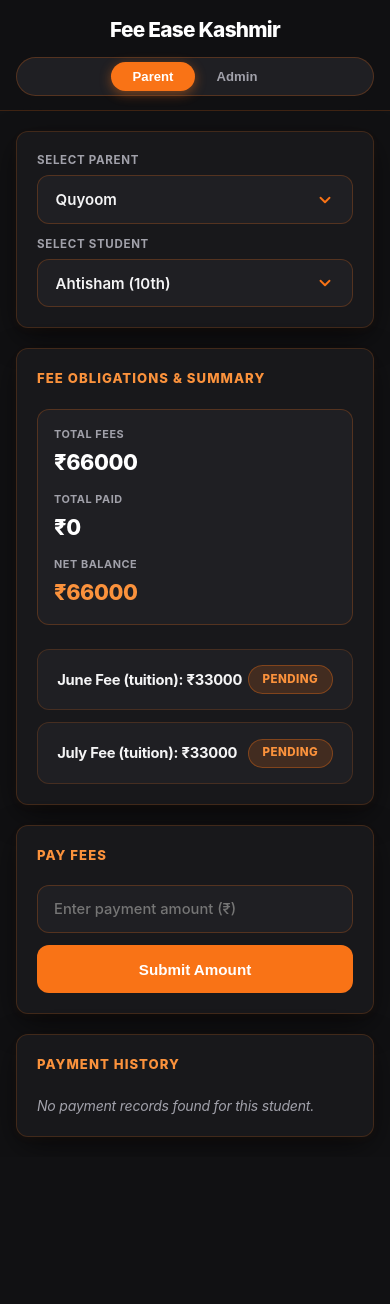
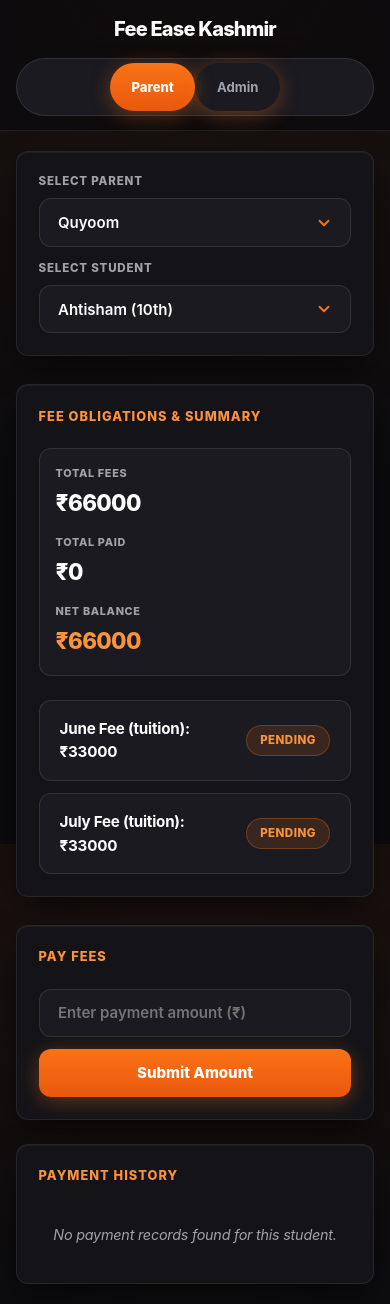
Before and after one commit to Ahtisham-1/fee-ease-react, a React (Vite) app: page / in a window 390 px wide. Before the commit the page ends 1157 px from the top, so only its background shows below. Built offline with nearby package versions, Linux system fonts and the light colour scheme.

Commit message:
style: apply whole-app Linear-grade obsidian and sunset orange design system

```diff
--- a/src/App.tsx
+++ b/src/App.tsx
@@ -323,8 +323,6 @@ function App() {
   const [editingStudent, setEditingStudent] = useState<Student | null>(null);
   const [isEditModalOpen, setIsEditModalOpen] = useState(false);
   const [inputAssignFees, setInputAssignFees] = useState(1500);
-
-  // const [showStudents, setShowStudents] = useState("");
   const [gradeClasses, setGradeClasses] = useState("1st");
 
   const filteredStudent = studentList.filter(
--- a/src/index.css
+++ b/src/index.css
@@ -1,38 +1,53 @@
-@import url('https://fonts.googleapis.com/css2?family=Inter:wght@400;500;600;700;800;900&display=swap');
+@import url('https://fonts.googleapis.com/css2?family=Plus+Jakarta+Sans:wght@400;500;600;700;800&family=Inter:wght@400;500;600;700;800;900&display=swap');
 
 :root {
-  /* Obsidian Dark & Vibrant Sunset Orange Palette */
-  --bg-color: #111113;
-  --card-bg: #18181b;
-  --card-border: rgba(249, 115, 22, 0.18);
+  /* Ultra-Premium Obsidian & Sunset Orange Palette */
+  --bg-color: #0b0b0e;
+  --bg-gradient: radial-gradient(circle at 50% -10%, rgba(249, 115, 22, 0.09) 0%, rgba(11, 11, 14, 0) 65%);
 
-  /* Glowing Warm Ambient Shadows */
-  --card-shadow: 0 10px 32px -4px rgba(0, 0, 0, 0.6), 0 2px 10px -2px rgba(249, 115, 22, 0.08);
-  --card-shadow-hover: 0 20px 48px -6px rgba(0, 0, 0, 0.8), 0 4px 18px -2px rgba(249, 115, 22, 0.22);
+  --card-bg: #141418;
+  --card-bg-hover: #18181e;
+  --card-border: rgba(255, 255, 255, 0.08);
+  --card-border-hover: rgba(249, 115, 22, 0.35);
 
+  /* Ambient High-End Shadows */
+  --card-shadow: 0 12px 36px -8px rgba(0, 0, 0, 0.75), inset 0 1px 0 rgba(255, 255, 255, 0.05);
+  --card-shadow-hover: 0 20px 48px -6px rgba(0, 0, 0, 0.9), 0 0 20px rgba(249, 115, 22, 0.12), inset 0 1px 0 rgba(255, 255, 255, 0.08);
+
+  /* Primary Orange Gradient */
   --accent-color: #f97316;
   --accent-hover: #fb923c;
   --accent-active: #ea580c;
+  --accent-gradient: linear-gradient(180deg, #f97316 0%, #ea580c 100%);
+  --accent-glow: 0 4px 20px rgba(249, 115, 22, 0.35);
 
-  --text-primary: #f4f4f5;
+  /* High-Contrast Crystal Typography */
+  --text-primary: #ffffff;
   --text-secondary: #a1a1aa;
   --text-muted: #71717a;
 
-  --input-bg: #1f1f23;
-  --input-border: rgba(249, 115, 22, 0.24);
+  /* Inputs & Controls */
+  --input-bg: #1a1a20;
+  --input-bg-focus: #202028;
+  --input-border: rgba(255, 255, 255, 0.1);
+  --input-border-focus: #f97316;
 
-  --success-bg: rgba(34, 197, 94, 0.16);
+  /* Status Indicator Badges */
+  --success-bg: rgba(34, 197, 94, 0.14);
   --success-text: #4ade80;
-  --warning-bg: rgba(249, 115, 22, 0.16);
+  --success-border: rgba(74, 222, 128, 0.25);
+
+  --warning-bg: rgba(249, 115, 22, 0.14);
   --warning-text: #fb923c;
+  --warning-border: rgba(249, 115, 22, 0.3);
 
   --radius-sm: 8px;
   --radius-md: 12px;
   --radius-lg: 18px;
   --radius-pill: 9999px;
 
-  --ease-apple: cubic-bezier(0.16, 1, 0.3, 1);
-  --transition: all 0.25s var(--ease-apple);
+  --ease-spring: cubic-bezier(0.16, 1, 0.3, 1);
+  --transition: all 0.22s var(--ease-spring);
 }
 
 * {
@@ -43,16 +58,18 @@
 
 body {
   background-color: var(--bg-color);
+  background-image: var(--bg-gradient);
+  background-attachment: fixed;
   color: var(--text-primary);
-  font-family: -apple-system, BlinkMacSystemFont, 'SF Pro Display', 'SF Pro Text', 'Inter', system-ui, sans-serif;
+  font-family: -apple-system, BlinkMacSystemFont, 'Plus Jakarta Sans', 'SF Pro Display', 'Inter', system-ui, sans-serif;
   -webkit-font-smoothing: antialiased;
   -moz-osx-font-smoothing: grayscale;
   min-height: 100vh;
-  line-height: 1.5;
+  line-height: 1.55;
   letter-spacing: -0.015em;
 }
 
-/* Layout */
+/* App Container Layout */
 .app-container {
   min-height: 100vh;
   display: flex;
@@ -60,7 +77,7 @@ body {
 }
 
 .main-content {
-  max-width: 1140px;
+  max-width: 1160px;
   width: 100%;
   margin: 0 auto;
   padding: 2.5rem 1.5rem;
@@ -74,14 +91,14 @@ body {
 
 .parent-grid {
   display: grid;
-  grid-template-columns: 1fr 1fr;
+  grid-template-columns: 1.15fr 0.85fr;
   gap: 1.75rem;
 }
 
 @media (max-width: 900px) {
   .parent-grid {
     grid-template-columns: 1fr;
-    gap: 1.25rem;
+    gap: 1.5rem;
   }
 }
 
@@ -92,19 +109,12 @@ body {
   gap: 1.75rem;
 }
 
-@media (max-width: 600px) {
-  .column-left,
-  .column-right {
-    gap: 1.25rem;
-  }
-}
-
-/* Obsidian Warm Orange Cards */
+/* Linear-grade Obsidian Cards */
 .card {
   background: var(--card-bg);
   border: 1px solid var(--card-border);
   border-radius: var(--radius-lg);
-  padding: 1.75rem;
+  padding: 1.85rem;
   box-shadow: var(--card-shadow);
   transition: var(--transition);
   position: relative;
@@ -112,32 +122,35 @@ body {
 
 @media (max-width: 600px) {
   .card {
-    padding: 1.25rem;
+    padding: 1.35rem;
     border-radius: var(--radius-md);
   }
 }
 
 .card:hover {
-  border-color: rgba(249, 115, 22, 0.4);
+  border-color: var(--card-border-hover);
   box-shadow: var(--card-shadow-hover);
 }
 
 .card-title {
-  font-size: 0.82rem;
+  font-size: 0.8rem;
   font-weight: 800;
   text-transform: uppercase;
   letter-spacing: 0.08em;
   color: #fb923c;
-  margin-bottom: 1.25rem;
+  margin-bottom: 1.35rem;
+  display: flex;
+  align-items: center;
+  gap: 0.5rem;
 }
 
-/* Header Component */
+/* Sticky Frosted Header */
 .header-bar {
-  background: rgba(17, 17, 19, 0.88);
-  backdrop-filter: blur(24px) saturate(180%);
-  -webkit-backdrop-filter: blur(24px) saturate(180%);
-  border-bottom: 1px solid rgba(249, 115, 22, 0.2);
-  padding: 1.1rem 1.5rem;
+  background: rgba(11, 11, 14, 0.82);
+  backdrop-filter: blur(28px) saturate(190%);
+  -webkit-backdrop-filter: blur(28px) saturate(190%);
+  border-bottom: 1px solid rgba(255, 255, 255, 0.08);
+  padding: 1rem 1.5rem;
   position: sticky;
   top: 0;
   z-index: 100;
@@ -150,7 +163,7 @@ body {
 }
 
 .header-inner {
-  max-width: 1140px;
+  max-width: 1160px;
   margin: 0 auto;
   display: flex;
   justify-content: space-between;
@@ -160,25 +173,30 @@ body {
 @media (max-width: 600px) {
   .header-inner {
     flex-direction: column;
-    gap: 0.75rem;
+    gap: 0.85rem;
     align-items: stretch;
   }
 }
 
 .header-title {
-  font-size: 1.45rem;
+  font-size: 1.4rem;
   font-weight: 800;
   color: #ffffff;
-  letter-spacing: -0.035em;
+  letter-spacing: -0.04em;
+  display: flex;
+  align-items: center;
+  gap: 0.5rem;
 }
 
 @media (max-width: 600px) {
   .header-title {
     text-align: center;
-    font-size: 1.3rem;
+    font-size: 1.25rem;
+    justify-content: center;
   }
 }
 
+/* Segmented Role Switcher */
 .role-switcher {
   display: flex;
   background-color: var(--input-bg);
@@ -197,12 +215,13 @@ body {
   background: transparent;
   border: none;
   color: var(--text-secondary);
-  padding: 0.45rem 1.35rem;
+  padding: 0.5rem 1.35rem;
   border-radius: var(--radius-pill);
   font-weight: 700;
   font-size: 0.82rem;
   cursor: pointer;
   transition: var(--transition);
+  font-family: inherit;
 }
 
 .role-btn:hover {
@@ -210,13 +229,13 @@ body {
 }
 
 .role-btn.active {
-  background: var(--accent-color);
+  background: var(--accent-gradient);
   color: #ffffff;
   font-weight: 800;
-  box-shadow: 0 3px 12px rgba(249, 115, 22, 0.45);
+  box-shadow: var(--accent-glow);
 }
 
-/* Selectors */
+/* Selectors Group */
 .selector-group {
   display: flex;
   gap: 1rem;
@@ -225,7 +244,7 @@ body {
 @media (max-width: 600px) {
   .selector-group {
     flex-direction: column;
-    gap: 0.75rem;
+    gap: 0.85rem;
   }
 }
 
@@ -233,24 +252,24 @@ body {
   flex: 1;
   display: flex;
   flex-direction: column;
-  gap: 0.4rem;
+  gap: 0.45rem;
 }
 
 .selector-label {
   font-size: 0.72rem;
-  font-weight: 700;
+  font-weight: 800;
   text-transform: uppercase;
   color: var(--text-secondary);
-  letter-spacing: 0.06em;
+  letter-spacing: 0.07em;
 }
 
-/* Unified Custom Dropdown Styling */
+/* Modern Minimalist Form Dropdowns */
 select, .custom-select, .class-selector {
   width: 100%;
   background-color: var(--input-bg);
   border: 1px solid var(--input-border);
   color: var(--text-primary);
-  padding: 0.85rem 1.1rem;
+  padding: 0.85rem 1.15rem;
   border-radius: var(--radius-md);
   font-size: 0.94rem;
   font-weight: 600;
@@ -269,23 +288,21 @@ select, .custom-select, .class-selector {
 }
 
 select:hover, .custom-select:hover, .class-selector:hover {
-  border-color: rgba(249, 115, 22, 0.45);
-  background-color: #24242a;
+  border-color: rgba(249, 115, 22, 0.4);
+  background-color: #202028;
 }
 
 select:focus, .custom-select:focus, .class-selector:focus {
-  background-color: #27272e;
+  background-color: var(--input-bg-focus);
   border-color: var(--accent-color);
-  box-shadow: 0 0 0 3px rgba(249, 115, 22, 0.25);
+  box-shadow: 0 0 0 3px rgba(249, 115, 22, 0.2);
 }
 
-/* Dark Styled Option Items */
 select option {
-  background-color: #18181b;
-  color: #f4f4f5;
+  background-color: #141418;
+  color: #ffffff;
   font-weight: 600;
-  padding: 12px 14px;
-  font-size: 0.95rem;
+  padding: 12px;
 }
 
 /* Compact Class Dropdown */
@@ -304,14 +321,14 @@ select option {
   }
 }
 
-/* Fee Detail Component */
+/* Summary Stats Ribbon */
 .summary-stats {
   display: grid;
   grid-template-columns: repeat(3, 1fr);
   gap: 1rem;
   margin-bottom: 1.5rem;
   background: var(--input-bg);
-  padding: 1.25rem;
+  padding: 1.25rem 1.35rem;
   border-radius: var(--radius-md);
   border: 1px solid var(--input-border);
 }
@@ -319,7 +336,7 @@ select option {
 @media (max-width: 550px) {
   .summary-stats {
     grid-template-columns: 1fr;
-    gap: 0.75rem;
+    gap: 0.85rem;
     padding: 1rem;
   }
 }
@@ -331,77 +348,82 @@ select option {
 
 .stat-label {
   font-size: 0.68rem;
-  font-weight: 700;
+  font-weight: 800;
   text-transform: uppercase;
   color: var(--text-secondary);
-  letter-spacing: 0.05em;
+  letter-spacing: 0.06em;
 }
 
 .stat-value {
-  font-size: 1.35rem;
+  font-size: 1.4rem;
   font-weight: 800;
   color: #ffffff;
   margin-top: 0.25rem;
-  letter-spacing: -0.02em;
+  letter-spacing: -0.03em;
 }
 
 .stat-value.balance {
   color: #fb923c;
 }
 
-.month-list {
+/* Interactive List Items (Roster, History, Months) */
+.month-list, .history-list, .roster-list {
   list-style: none;
   display: flex;
   flex-direction: column;
   gap: 0.75rem;
 }
 
-.month-item {
+.month-item, .history-item, .roster-row {
   display: flex;
   justify-content: space-between;
   align-items: center;
-  background-color: #1f1f23;
-  border: 1px solid var(--card-border);
-  padding: 0.95rem 1.2rem;
+  background-color: var(--input-bg);
+  border: 1px solid var(--input-border);
+  padding: 1rem 1.25rem;
   border-radius: var(--radius-md);
   transition: var(--transition);
 }
 
-.month-item:hover {
-  background-color: #26262c;
+.month-item:hover, .history-item:hover, .roster-row:hover {
+  background-color: #202028;
   border-color: rgba(249, 115, 22, 0.4);
-  box-shadow: 0 4px 14px rgba(0, 0, 0, 0.4);
+  transform: translateY(-1px);
+  box-shadow: 0 6px 18px rgba(0, 0, 0, 0.5);
 }
 
 .month-info {
-  font-size: 0.92rem;
+  font-size: 0.95rem;
   font-weight: 700;
   color: var(--text-primary);
 }
 
-/* Status Badges */
+/* High-Contrast Status Badges */
 .status-badge {
   font-size: 0.72rem;
   font-weight: 800;
   text-transform: uppercase;
-  padding: 0.3rem 0.85rem;
+  padding: 0.35rem 0.85rem;
   border-radius: var(--radius-pill);
   letter-spacing: 0.04em;
+  display: inline-flex;
+  align-items: center;
+  gap: 0.35rem;
 }
 
 .status-badge.paid {
   background-color: var(--success-bg);
   color: var(--success-text);
-  border: 1px solid rgba(74, 222, 128, 0.3);
+  border: 1px solid var(--success-border);
 }
 
 .status-badge.pending {
   background-color: var(--warning-bg);
   color: var(--warning-text);
-  border: 1px solid rgba(249, 115, 22, 0.35);
+  border: 1px solid var(--warning-border);
 }
 
-/* Payment Input & Form */
+/* Payment Form & Inputs */
 .pay-form {
   display: flex;
   gap: 0.75rem;
@@ -438,10 +460,10 @@ select option {
   background-color: var(--input-bg);
   border: 1px solid var(--input-border);
   color: var(--text-primary);
-  padding: 0.85rem 1rem;
+  padding: 0.85rem 1.15rem;
   border-radius: var(--radius-md);
   font-size: 0.94rem;
-  font-weight: 500;
+  font-weight: 600;
   outline: none;
   min-height: 48px;
   transition: var(--transition);
@@ -449,78 +471,63 @@ select option {
 }
 
 .pay-input:focus {
-  background-color: #27272e;
+  background-color: var(--input-bg-focus);
   border-color: var(--accent-color);
-  box-shadow: 0 0 0 3px rgba(249, 115, 22, 0.25);
+  box-shadow: 0 0 0 3px rgba(249, 115, 22, 0.2);
 }
 
-.pay-btn {
-  background-color: var(--accent-color);
+/* Primary Button Styling */
+button, .pay-btn, form button[type="submit"] {
+  background: var(--accent-gradient);
   color: #ffffff;
   border: none;
-  padding: 0.85rem 1.6rem;
+  padding: 0.85rem 1.5rem;
   border-radius: var(--radius-md);
-  font-weight: 700;
+  font-weight: 800;
   font-size: 0.94rem;
   min-height: 48px;
   cursor: pointer;
   transition: var(--transition);
+  font-family: inherit;
+  box-shadow: var(--accent-glow);
+  display: inline-flex;
+  align-items: center;
+  justify-content: center;
+  gap: 0.5rem;
 }
 
-.pay-btn:hover {
-  background-color: var(--accent-hover);
-  box-shadow: 0 4px 16px rgba(249, 115, 22, 0.45);
+button:hover, .pay-btn:hover, form button[type="submit"]:hover {
+  filter: brightness(1.1);
   transform: translateY(-1px);
+  box-shadow: 0 6px 24px rgba(249, 115, 22, 0.5);
 }
 
-.pay-btn:active {
-  background-color: var(--accent-active);
+button:active, .pay-btn:active, form button[type="submit"]:active {
   transform: scale(0.98);
 }
 
-/* Payment History */
-.history-list {
-  list-style: none;
-  display: flex;
-  flex-direction: column;
-  gap: 0.75rem;
-}
-
-.history-item {
-  display: flex;
-  justify-content: space-between;
-  align-items: center;
-  background-color: #1f1f23;
-  border: 1px solid var(--card-border);
-  padding: 0.95rem 1.2rem;
-  border-radius: var(--radius-md);
-  transition: var(--transition);
-}
-
-.history-item:hover {
-  background-color: #26262c;
-  border-color: rgba(249, 115, 22, 0.4);
-  box-shadow: 0 4px 14px rgba(0, 0, 0, 0.4);
-}
-
+/* History Amounts & Dates */
 .history-amount {
   font-weight: 800;
   color: var(--success-text);
-  font-size: 1rem;
+  font-size: 1.05rem;
+  letter-spacing: -0.02em;
 }
 
 .history-date {
-  font-size: 0.8rem;
+  font-size: 0.82rem;
   color: var(--text-secondary);
 }
 
 .empty-history {
   color: var(--text-secondary);
-  font-size: 0.88rem;
+  font-size: 0.9rem;
   font-style: italic;
+  padding: 1rem 0;
+  text-align: center;
 }
 
-/* Admin Sub-Navigation */
+/* Admin Sub-Navigation Ribbon */
 .navigation-bar {
   display: flex;
   gap: 0.4rem;
@@ -532,10 +539,11 @@ select option {
   width: fit-content;
 }
 
-@media (max-width: 500px) {
+@media (max-width: 650px) {
   .navigation-bar {
     width: 100%;
-    justify-content: center;
+    flex-wrap: wrap;
+    border-radius: var(--radius-md);
   }
 }
 
@@ -550,64 +558,41 @@ select option {
   cursor: pointer;
   transition: var(--transition);
   font-family: inherit;
+  box-shadow: none;
+  min-height: 40px;
 }
 
-@media (max-width: 500px) {
+@media (max-width: 650px) {
   .navigation-bar button {
-    flex: 1;
+    flex: 1 1 calc(50% - 0.4rem);
     text-align: center;
-    padding: 0.55rem 0.75rem;
+    border-radius: var(--radius-sm);
   }
 }
 
 .navigation-bar button:hover {
   color: #ffffff;
+  background: rgba(255, 255, 255, 0.05);
 }
 
 .navigation-bar button.active {
-  background-color: var(--accent-color);
+  background: var(--accent-gradient);
   color: #ffffff;
   font-weight: 800;
-  box-shadow: 0 3px 14px rgba(249, 115, 22, 0.45);
+  box-shadow: var(--accent-glow);
 }
 
-/* Admin Class Roster & Student Rows */
-.roster-list {
-  display: flex;
-  flex-direction: column;
-  gap: 0.75rem;
-  margin-top: 1rem;
-}
-
-.roster-row {
-  display: flex;
-  justify-content: space-between;
-  align-items: center;
-  background-color: #1f1f23;
-  border: 1px solid var(--card-border);
-  padding: 1rem 1.25rem;
-  border-radius: var(--radius-md);
-  transition: var(--transition);
-}
-
-@media (max-width: 650px) {
-  .roster-row {
-    flex-direction: column;
-    align-items: flex-start;
-    gap: 0.75rem;
-  }
-}
-
-.roster-row:hover {
-  background-color: #26262c;
-  border-color: rgba(249, 115, 22, 0.4);
-  box-shadow: 0 4px 16px rgba(0, 0, 0, 0.5);
-}
-
+/* Roster Student Info */
 .student-info {
   display: flex;
   flex-direction: column;
   gap: 0.2rem;
+}
+
+.student-name {
+  font-weight: 800;
+  color: #ffffff;
+  font-size: 1rem;
 }
 
 .parent-info {
@@ -618,41 +603,39 @@ select option {
 .due-amount {
   font-weight: 800;
   color: var(--warning-text);
-  font-size: 0.95rem;
+  font-size: 1rem;
+  letter-spacing: -0.02em;
 }
 
-/* Minimalist Button Styling */
+/* Secondary Action Buttons (Edit, Select All) */
 .edit-btn {
   background: var(--input-bg);
   color: var(--text-primary);
   border: 1px solid var(--input-border);
-  padding: 0.45rem 1rem;
+  padding: 0.45rem 1.15rem;
   border-radius: var(--radius-pill);
   font-weight: 700;
-  font-size: 0.8rem;
+  font-size: 0.82rem;
   cursor: pointer;
   transition: var(--transition);
-}
-
-@media (max-width: 650px) {
-  .roster-row .edit-btn {
-    align-self: flex-end;
-  }
+  min-height: auto;
+  box-shadow: none;
 }
 
 .edit-btn:hover {
   background: var(--accent-color);
   border-color: var(--accent-color);
   color: #ffffff;
-  box-shadow: 0 2px 10px rgba(249, 115, 22, 0.4);
+  box-shadow: 0 2px 10px rgba(249, 115, 22, 0.35);
+  transform: translateY(-1px);
 }
 
-/* 2-Column Form Grid Layout */
+/* Form Layout Grid */
 .form-grid {
   display: grid;
   grid-template-columns: 1fr 1fr;
-  gap: 1rem;
-  margin-bottom: 0.75rem;
+  gap: 1.15rem;
+  margin-bottom: 0.85rem;
 }
 
 @media (max-width: 700px) {
@@ -661,7 +644,7 @@ select option {
   }
 }
 
-/* Global Form Inputs */
+/* Inputs in Forms */
 form input[type="text"],
 form input[type="number"],
 form input[type="tel"] {
@@ -669,10 +652,10 @@ form input[type="tel"] {
   background-color: var(--input-bg);
   border: 1px solid var(--input-border);
   color: var(--text-primary);
-  padding: 0.85rem 1rem;
+  padding: 0.85rem 1.15rem;
   border-radius: var(--radius-md);
-  font-size: 0.92rem;
-  font-weight: 500;
+  font-size: 0.94rem;
+  font-weight: 600;
   outline: none;
   margin-bottom: 0.85rem;
   min-height: 48px;
@@ -683,17 +666,18 @@ form input[type="tel"] {
 form input[type="text"]:focus,
 form input[type="number"]:focus,
 form input[type="tel"]:focus {
-  background-color: #27272e;
+  background-color: var(--input-bg-focus);
   border-color: var(--accent-color);
-  box-shadow: 0 0 0 3px rgba(249, 115, 22, 0.25);
+  box-shadow: 0 0 0 3px rgba(249, 115, 22, 0.2);
 }
 
+/* Styled Checkbox */
 .checkbox-label {
   display: flex;
   align-items: center;
-  gap: 0.65rem;
+  gap: 0.75rem;
   color: var(--text-secondary);
-  font-size: 0.88rem;
+  font-size: 0.9rem;
   font-weight: 600;
   cursor: pointer;
   padding: 0.5rem 1rem;
@@ -705,69 +689,44 @@ form input[type="tel"]:focus {
 }
 
 .checkbox-label:hover {
-  background-color: #26262c;
+  background-color: #202028;
   color: #ffffff;
-  border-color: rgba(249, 115, 22, 0.45);
+  border-color: rgba(249, 115, 22, 0.4);
 }
 
-form input[type="checkbox"] {
+form input[type="checkbox"], input[type="checkbox"] {
   accent-color: var(--accent-color);
-  width: 18px;
-  height: 18px;
+  width: 20px;
+  height: 20px;
   cursor: pointer;
   vertical-align: middle;
+  border-radius: 4px;
 }
 
-form button[type="submit"] {
-  background-color: var(--accent-color);
-  color: #ffffff;
-  border: none;
-  padding: 0.9rem 1.6rem;
-  border-radius: var(--radius-md);
-  font-weight: 700;
-  font-size: 0.95rem;
-  cursor: pointer;
-  width: 100%;
-  min-height: 48px;
-  margin-top: 0.5rem;
-  transition: var(--transition);
-}
-
-form button[type="submit"]:hover {
-  background-color: var(--accent-hover);
-  box-shadow: 0 4px 18px rgba(249, 115, 22, 0.45);
-  transform: translateY(-1px);
-}
-
-form button[type="submit"]:active {
-  background-color: var(--accent-active);
-  transform: scale(0.98);
-}
-
-/* Modal Overlay & Dialog (Dark Frosted Orange Glass) */
+/* Frosted Modal Dialog */
 .modal-overlay {
   position: fixed;
   inset: 0;
-  background-color: rgba(17, 17, 19, 0.78);
-  backdrop-filter: blur(20px) saturate(180%);
-  -webkit-backdrop-filter: blur(20px) saturate(180%);
+  background-color: rgba(11, 11, 14, 0.82);
+  backdrop-filter: blur(24px) saturate(190%);
+  -webkit-backdrop-filter: blur(24px) saturate(190%);
   display: flex;
   align-items: center;
   justify-content: center;
   z-index: 1000;
   padding: 1.25rem;
-  animation: appleFadeIn 0.3s var(--ease-apple);
+  animation: appleFadeIn 0.28s var(--ease-spring);
 }
 
 .modal-card {
-  max-width: 480px;
+  max-width: 500px;
   width: 100%;
-  background: #18181b;
+  background: #141418;
   border: 1px solid rgba(249, 115, 22, 0.35);
   border-radius: var(--radius-lg);
-  padding: 2rem;
-  box-shadow: 0 24px 64px -12px rgba(0, 0, 0, 0.85), 0 0 35px rgba(249, 115, 22, 0.15);
-  animation: appleScaleUp 0.35s var(--ease-apple);
+  padding: 2.25rem;
+  box-shadow: 0 28px 72px -12px rgba(0, 0, 0, 0.9), 0 0 35px rgba(249, 115, 22, 0.15);
+  animation: appleScaleUp 0.3s var(--ease-spring);
 }
 
 @media (max-width: 500px) {
@@ -779,8 +738,8 @@ form button[type="submit"]:active {
 .modal-card form {
   display: flex;
   flex-direction: column;
-  gap: 0.5rem;
-  margin-top: 1rem;
+  gap: 0.65rem;
+  margin-top: 1.25rem;
 }
 
 @keyframes appleFadeIn {
@@ -790,7 +749,7 @@ form button[type="submit"]:active {
 
 @keyframes appleScaleUp {
   from {
-    transform: scale(0.95) translateY(10px);
+    transform: scale(0.96) translateY(12px);
     opacity: 0;
   }
   to {
```
Also changed, not shown: src/components/AdminComponents/AdminAssignFeesForm.tsx (+44 -28 lines), src/components/AdminComponents/AdminPromoteClass.tsx (+148 -16 lines).
